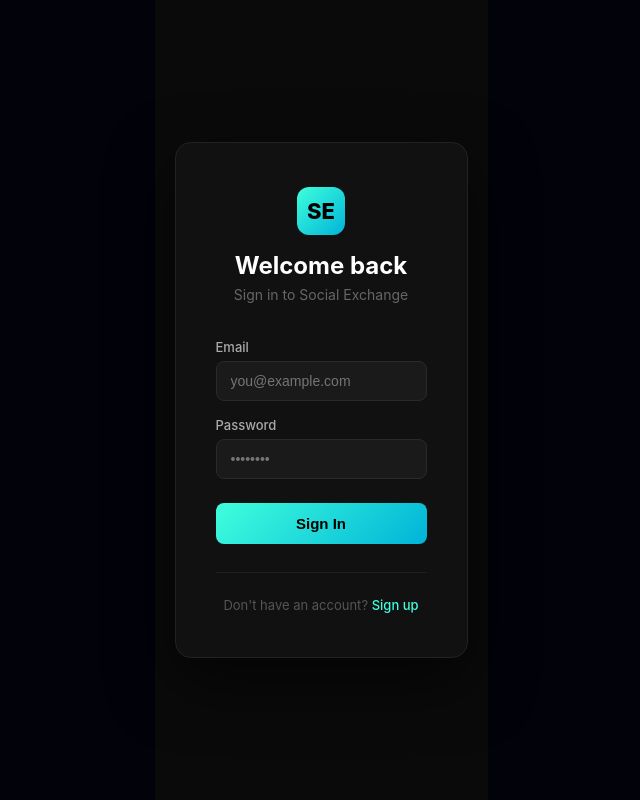
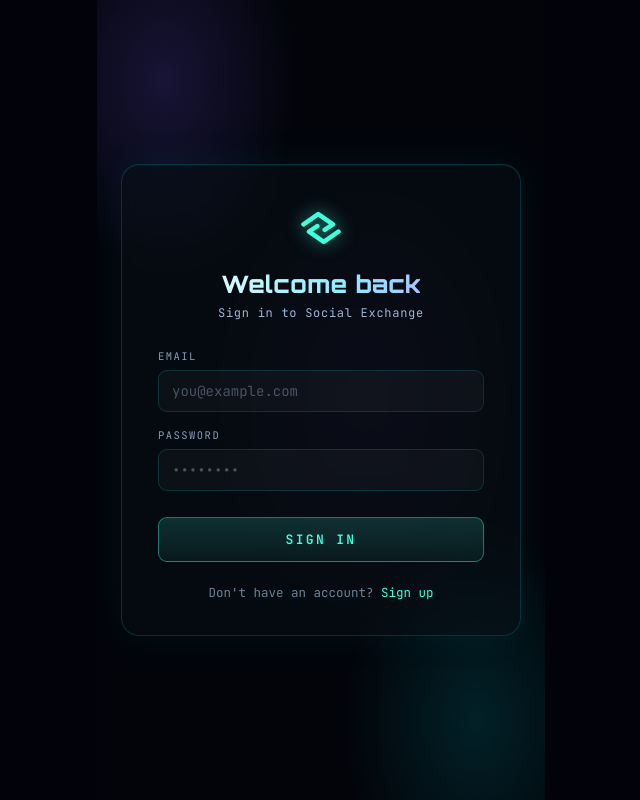
Before and after one commit to PJSARO4/SocialExchange-frontend, a Next.js app: page /auth/signin in a window 1280 px wide. Shown: the whole page, without its empty margins (319-959 px from the left). Built offline with nearby package versions, Linux system fonts and the light colour scheme.

Commit message:
style: theme signup + signin pages to match hero (space/glass, logo mark)

```diff
--- a/app/auth/signin/page.tsx
+++ b/app/auth/signin/page.tsx
@@ -43,177 +43,65 @@
   }
 
   return (
-    <div style={{
-      minHeight: '100vh',
-      display: 'flex',
-      alignItems: 'center',
-      justifyContent: 'center',
-      backgroundColor: '#0a0a0a',
-      padding: '20px',
-    }}>
-      <div style={{
-        maxWidth: '420px',
-        width: '100%',
-        backgroundColor: '#111',
-        borderRadius: '16px',
-        padding: '44px 40px',
-        border: '1px solid #222',
-        boxShadow: '0 24px 64px rgba(0,0,0,0.6)',
-      }}>
-        {/* Logo / Title */}
-        <div style={{ textAlign: 'center', marginBottom: '36px' }}>
-          <div style={{
-            width: '48px',
-            height: '48px',
-            borderRadius: '12px',
-            background: 'linear-gradient(135deg, #3fffdc 0%, #00b4d8 100%)',
-            margin: '0 auto 16px',
-            display: 'flex',
-            alignItems: 'center',
-            justifyContent: 'center',
-            fontSize: '22px',
-            fontWeight: '800',
-            color: '#000',
-          }}>
-            SE
-          </div>
-          <h1 style={{
-            color: '#fff',
-            fontSize: '24px',
-            fontWeight: '700',
-            marginBottom: '6px',
-          }}>
-            Welcome back
-          </h1>
-          <p style={{ color: '#666', fontSize: '14px' }}>
-            Sign in to Social Exchange
-          </p>
-        </div>
+    <div className="auth-page">
+      <style>{`
+        @import url('https://fonts.googleapis.com/css2?family=Orbitron:wght@500;700;800&family=JetBrains+Mono:wght@300;400;500&display=swap');
+        .auth-page { position: relative; min-height: 100vh; display: flex; align-items: center; justify-content: center; padding: 24px; overflow: hidden;
+          font-family: 'JetBrains Mono', ui-monospace, monospace;
+          background:
+            radial-gradient(ellipse 50% 40% at 15% 10%, rgba(122,92,255,0.18), transparent 60%),
+            radial-gradient(ellipse 50% 40% at 85% 90%, rgba(0,240,255,0.12), transparent 60%),
+            radial-gradient(ellipse 60% 50% at 60% 50%, rgba(198,75,255,0.06), transparent 55%),
+            #02040a; }
+        .auth-card { position: relative; z-index: 1; max-width: 400px; width: 100%; padding: 40px 36px 34px;
+          background: rgba(10,17,24,0.55); border: 1px solid rgba(0,240,255,0.16); border-radius: 18px;
+          backdrop-filter: blur(16px); -webkit-backdrop-filter: blur(16px);
+          box-shadow: 0 0 40px rgba(0,240,255,0.06), inset 0 1px 0 rgba(255,255,255,0.04); }
+        .auth-logo { width: 46px; height: 46px; display: block; margin: 0 auto 18px; color: #3FFFDC;
+          filter: drop-shadow(0 0 9px rgba(63,255,220,0.6)); }
+        .auth-title { font-family: 'Orbitron', sans-serif; font-size: 24px; font-weight: 800; letter-spacing: 0.02em; margin: 0 0 6px; text-align: center;
+          background: linear-gradient(100deg, #ffffff, #8fefff 55%, #b7a5ff); -webkit-background-clip: text; background-clip: text; -webkit-text-fill-color: transparent; }
+        .auth-sub { color: #9FB6D4; font-size: 12px; letter-spacing: 0.06em; margin: 0 0 28px; text-align: center; }
+        .auth-error { background: rgba(255,95,95,0.08); border: 1px solid rgba(255,95,95,0.3); border-radius: 8px; padding: 11px 13px; margin-bottom: 20px; color: #ff8080; font-size: 12.5px; }
+        .auth-label { color: rgba(159,182,212,0.85); font-size: 10.5px; letter-spacing: 0.14em; text-transform: uppercase; display: block; margin-bottom: 7px; }
+        .auth-input { width: 100%; padding: 11px 13px; border-radius: 9px; border: 1px solid rgba(0,240,255,0.15); background: rgba(255,255,255,0.03); color: #e6f6ff; margin-bottom: 16px; box-sizing: border-box; font-family: inherit; font-size: 14px; transition: border-color .2s, box-shadow .2s; }
+        .auth-input::placeholder { color: rgba(159,182,212,0.4); }
+        .auth-input:focus { outline: none; border-color: rgba(63,255,220,0.55); box-shadow: 0 0 0 3px rgba(63,255,220,0.1); }
+        .auth-btn { width: 100%; margin-top: 10px; padding: 13px; border-radius: 9px; border: 1px solid rgba(63,255,220,0.4); cursor: pointer;
+          background: linear-gradient(180deg, rgba(63,255,220,0.16), rgba(63,255,220,0.06)); color: #3FFFDC;
+          font-family: 'JetBrains Mono', monospace; font-size: 13px; font-weight: 600; letter-spacing: 0.18em; text-transform: uppercase;
+          transition: background .25s, box-shadow .3s, transform .2s; }
+        .auth-btn:hover:not(:disabled) { background: linear-gradient(180deg, rgba(63,255,220,0.26), rgba(63,255,220,0.1)); box-shadow: 0 0 22px rgba(63,255,220,0.22); transform: translateY(-1px); }
+        .auth-btn:disabled { opacity: 0.55; cursor: not-allowed; }
+        .auth-footer { color: #6b8299; font-size: 12.5px; margin: 22px 0 0; text-align: center; }
+        .auth-footer a { color: #3FFFDC; text-decoration: none; }
+        .auth-footer a:hover { text-decoration: underline; }
+      `}</style>
+      <div className="auth-card">
+        <svg className="auth-logo" viewBox="0 0 100 100" fill="none" aria-hidden="true">
+          <g stroke="currentColor" strokeWidth="10" strokeLinecap="round" strokeLinejoin="round">
+            <path d="M12 42 L44 20 L76 42 L58 54" />
+            <path d="M88 58 L56 80 L24 58 L42 46" />
+          </g>
+        </svg>
+        <h1 className="auth-title">Welcome back</h1>
+        <p className="auth-sub">Sign in to Social Exchange</p>
 
-        {/* Error Banner */}
         {(error || urlError) && (
-          <div style={{
-            backgroundColor: 'rgba(255, 77, 77, 0.08)',
-            border: '1px solid rgba(255, 77, 77, 0.25)',
-            borderRadius: '8px',
-            padding: '12px 14px',
-            marginBottom: '24px',
-          }}>
-            <p style={{ color: '#ff6b6b', fontSize: '13px', margin: 0 }}>
-              {error || (urlError === 'CredentialsSignin' ? 'Invalid email or password.' : `Authentication error: ${urlError}`)}
-            </p>
+          <div className="auth-error">
+            {error || (urlError === 'CredentialsSignin' ? 'Invalid email or password.' : `Authentication error: ${urlError}`)}
           </div>
         )}
 
-        {/* Form */}
         <form onSubmit={handleSubmit}>
-          <div style={{ marginBottom: '16px' }}>
-            <label style={{
-              display: 'block',
-              color: '#aaa',
-              fontSize: '13px',
-              fontWeight: '500',
-              marginBottom: '6px',
-            }}>
-              Email
-            </label>
-            <input
-              type="email"
-              value={email}
-              onChange={e => setEmail(e.target.value)}
-              required
-              placeholder="you@example.com"
-              style={{
-                width: '100%',
-                backgroundColor: '#1a1a1a',
-                border: '1px solid #2a2a2a',
-                borderRadius: '8px',
-                padding: '11px 14px',
-                color: '#fff',
-                fontSize: '14px',
-                outline: 'none',
-                boxSizing: 'border-box',
-                transition: 'border-color 0.15s',
-              }}
-              onFocus={e => e.target.style.borderColor = '#3fffdc'}
-              onBlur={e => e.target.style.borderColor = '#2a2a2a'}
-            />
-          </div>
-
-          <div style={{ marginBottom: '24px' }}>
-            <label style={{
-              display: 'block',
-              color: '#aaa',
-              fontSize: '13px',
-              fontWeight: '500',
-              marginBottom: '6px',
-            }}>
-              Password
-            </label>
-            <input
-              type="password"
-              value={password}
-              onChange={e => setPassword(e.target.value)}
-              required
-              placeholder="••••••••"
-              style={{
-                width: '100%',
-                backgroundColor: '#1a1a1a',
-                border: '1px solid #2a2a2a',
-                borderRadius: '8px',
-                padding: '11px 14px',
-                color: '#fff',
-                fontSize: '14px',
-                outline: 'none',
-                boxSizing: 'border-box',
-                transition: 'border-color 0.15s',
-              }}
-              onFocus={e => e.target.style.borderColor = '#3fffdc'}
-              onBlur={e => e.target.style.borderColor = '#2a2a2a'}
-            />
-          </div>
-
-          <button
-            type="submit"
-            disabled={loading}
-            style={{
-              width: '100%',
-              background: loading ? '#1a1a1a' : 'linear-gradient(135deg, #3fffdc 0%, #00b4d8 100%)',
-              color: loading ? '#555' : '#000',
-              border: 'none',
-              borderRadius: '8px',
-              padding: '12px',
-              fontSize: '15px',
-              fontWeight: '600',
-              cursor: loading ? 'not-allowed' : 'pointer',
-              transition: 'opacity 0.15s',
-            }}
-          >
-            {loading ? 'Signing in...' : 'Sign In'}
-          </button>
+          <label className="auth-label">Email</label>
+          <input className="auth-input" type="email" value={email} onChange={e => setEmail(e.target.value)} required placeholder="you@example.com" />
+          <label className="auth-label">Password</label>
+          <input className="auth-input" type="password" value={password} onChange={e => setPassword(e.target.value)} required placeholder="••••••••" />
+          <button className="auth-btn" type="submit" disabled={loading}>{loading ? 'Signing in…' : 'Sign In'}</button>
         </form>
 
-        {/* Footer */}
-        <div style={{
-          marginTop: '28px',
-          paddingTop: '24px',
-          borderTop: '1px solid #1e1e1e',
-          textAlign: 'center',
-        }}>
-          <p style={{ color: '#555', fontSize: '13px', margin: 0 }}>
-            Don&apos;t have an account?{' '}
-            <Link
-              href="/auth/signup"
-              style={{
-                color: '#3fffdc',
-                textDecoration: 'none',
-                fontWeight: '500',
-              }}
-            >
-              Sign up
-            </Link>
-          </p>
-        </div>
+        <p className="auth-footer">Don&apos;t have an account? <Link href="/auth/signup">Sign up</Link></p>
       </div>
     </div>
   );
--- a/app/auth/signup/page.tsx
+++ b/app/auth/signup/page.tsx
@@ -57,18 +57,44 @@
   return (
     <div className="auth-page">
       <style>{`
-        .auth-page { min-height: 100vh; display: flex; align-items: center; justify-content: center; background: #0a0a0a; padding: 20px; }
-        .auth-card { max-width: 400px; width: 100%; background: #1a1a1a; border-radius: 12px; padding: 40px; border: 1px solid #333; }
-        .auth-title { color: #fff; font-size: 24px; margin-bottom: 8px; font-weight: 600; text-align: center; }
-        .auth-sub { color: #888; font-size: 14px; margin-bottom: 32px; text-align: center; }
-        .auth-error { background: rgba(255,77,77,0.1); border: 1px solid rgba(255,77,77,0.3); border-radius: 8px; padding: 12px; margin-bottom: 24px; color: #ff4d4d; font-size: 13px; }
-        .auth-label { color: #aaa; font-size: 13px; display: block; margin-bottom: 6px; }
-        .auth-input { width: 100%; padding: 10px 12px; border-radius: 8px; border: 1px solid #333; background: #111; color: #fff; margin-bottom: 16px; box-sizing: border-box; }
-        .auth-btn { width: 100%; background: #E1306C; color: #fff; padding: 12px; border-radius: 8px; border: none; font-size: 14px; font-weight: 500; cursor: pointer; margin-top: 8px; }
-        .auth-footer { color: #666; font-size: 13px; margin-top: 24px; text-align: center; }
-        .auth-footer a { color: #E1306C; text-decoration: none; }
+        @import url('https://fonts.googleapis.com/css2?family=Orbitron:wght@500;700;800&family=JetBrains+Mono:wght@300;400;500&display=swap');
+        .auth-page { position: relative; min-height: 100vh; display: flex; align-items: center; justify-content: center; padding: 24px; overflow: hidden;
+          font-family: 'JetBrains Mono', ui-monospace, monospace;
+          background:
+            radial-gradient(ellipse 50% 40% at 15% 10%, rgba(122,92,255,0.18), transparent 60%),
+            radial-gradient(ellipse 50% 40% at 85% 90%, rgba(0,240,255,0.12), transparent 60%),
+            radial-gradient(ellipse 60% 50% at 60% 50%, rgba(198,75,255,0.06), transparent 55%),
+            #02040a; }
+        .auth-card { position: relative; z-index: 1; max-width: 400px; width: 100%; padding: 40px 36px 34px;
+          background: rgba(10,17,24,0.55); border: 1px solid rgba(0,240,255,0.16); border-radius: 18px;
+          backdrop-filter: blur(16px); -webkit-backdrop-filter: blur(16px);
+          box-shadow: 0 0 40px rgba(0,240,255,0.06), inset 0 1px 0 rgba(255,255,255,0.04); }
+        .auth-logo { width: 46px; height: 46px; display: block; margin: 0 auto 18px; color: #3FFFDC;
+          filter: drop-shadow(0 0 9px rgba(63,255,220,0.6)); }
+        .auth-title { font-family: 'Orbitron', sans-serif; font-size: 24px; font-weight: 800; letter-spacing: 0.02em; margin: 0 0 6px; text-align: center;
+          background: linear-gradient(100deg, #ffffff, #8fefff 55%, #b7a5ff); -webkit-background-clip: text; background-clip: text; -webkit-text-fill-color: transparent; }
+        .auth-sub { color: #9FB6D4; font-size: 12px; letter-spacing: 0.06em; margin: 0 0 28px; text-align: center; }
+        .auth-error { background: rgba(255,95,95,0.08); border: 1px solid rgba(255,95,95,0.3); border-radius: 8px; padding: 11px 13px; margin-bottom: 20px; color: #ff8080; font-size: 12.5px; }
+        .auth-label { color: rgba(159,182,212,0.85); font-size: 10.5px; letter-spacing: 0.14em; text-transform: uppercase; display: block; margin-bottom: 7px; }
+        .auth-input { width: 100%; padding: 11px 13px; border-radius: 9px; border: 1px solid rgba(0,240,255,0.15); background: rgba(255,255,255,0.03); color: #e6f6ff; margin-bottom: 16px; box-sizing: border-box; font-family: inherit; font-size: 14px; transition: border-color .2s, box-shadow .2s; }
+        .auth-input:focus { outline: none; border-color: rgba(63,255,220,0.55); box-shadow: 0 0 0 3px rgba(63,255,220,0.1); }
+        .auth-btn { width: 100%; margin-top: 10px; padding: 13px; border-radius: 9px; border: 1px solid rgba(63,255,220,0.4); cursor: pointer;
+          background: linear-gradient(180deg, rgba(63,255,220,0.16), rgba(63,255,220,0.06)); color: #3FFFDC;
+          font-family: 'JetBrains Mono', monospace; font-size: 13px; font-weight: 600; letter-spacing: 0.18em; text-transform: uppercase;
+          transition: background .25s, box-shadow .3s, transform .2s; }
+        .auth-btn:hover:not(:disabled) { background: linear-gradient(180deg, rgba(63,255,220,0.26), rgba(63,255,220,0.1)); box-shadow: 0 0 22px rgba(63,255,220,0.22); transform: translateY(-1px); }
+        .auth-btn:disabled { opacity: 0.55; cursor: not-allowed; }
+        .auth-footer { color: #6b8299; font-size: 12.5px; margin: 22px 0 0; text-align: center; }
+        .auth-footer a { color: #3FFFDC; text-decoration: none; }
+        .auth-footer a:hover { text-decoration: underline; }
       `}</style>
       <div className="auth-card">
+        <svg className="auth-logo" viewBox="0 0 100 100" fill="none" aria-hidden="true">
+          <g stroke="currentColor" strokeWidth="10" strokeLinecap="round" strokeLinejoin="round">
+            <path d="M12 42 L44 20 L76 42 L58 54" />
+            <path d="M88 58 L56 80 L24 58 L42 46" />
+          </g>
+        </svg>
         <h1 className="auth-title">Create Account</h1>
         <p className="auth-sub">Join Social Exchange</p>
         {error && <div className="auth-error">{error}</div>}
@@ -81,7 +107,7 @@
           <input className="auth-input" type="password" value={password} onChange={(e) => setPassword(e.target.value)} required />
           <label className="auth-label">Confirm Password</label>
           <input className="auth-input" type="password" value={confirmPassword} onChange={(e) => setConfirmPassword(e.target.value)} required />
-          <button className="auth-btn" type="submit" disabled={loading}>{loading ? 'Creating account...' : 'Sign Up'}</button>
+          <button className="auth-btn" type="submit" disabled={loading}>{loading ? 'Creating account…' : 'Sign Up'}</button>
         </form>
         <p className="auth-footer">Already have an account? <Link href="/auth/signin">Sign in</Link></p>
       </div>
```
